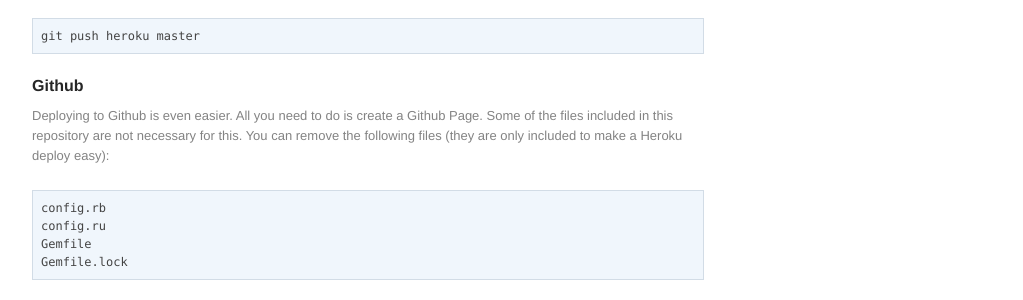
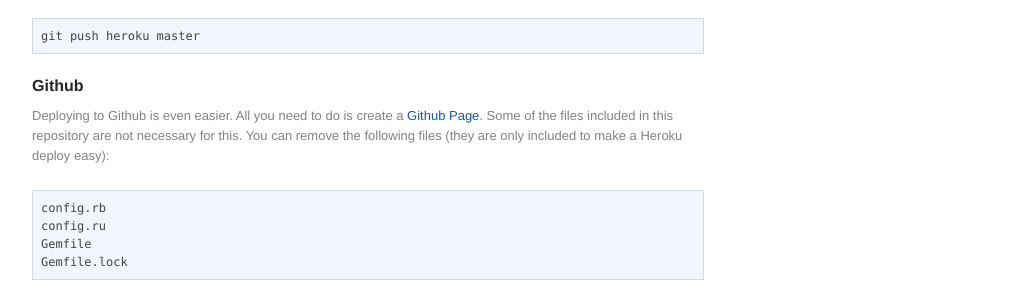
Before and after one commit to mclaughj/documenta, a Jekyll site: the page built from index.md, in a window 1280 px wide. Shown: the part 1490-1790 px from the top of the page, without its empty margins (128-1151 px from the left). Built offline with Jekyll 4.4.1, drawn with Linux system fonts in a browser that asks for light colours; part of the change alters nothing that is shown.

```diff
--- a/index.md
+++ b/index.md
@@ -60,7 +60,7 @@ Push to Heroku:
 
 ###Github
 
-Deploying to Github is even easier. All you need to do is create a Github Page. Some of the files included in this repository are not necessary for this. You can remove the following files (they are only included to make a Heroku deploy easy):
+Deploying to Github is even easier. All you need to do is create a [Github Page](http://pages.github.com/). Some of the files included in this repository are not necessary for this. You can remove the following files (they are only included to make a Heroku deploy easy):
 
     config.rb
     config.ru
```
